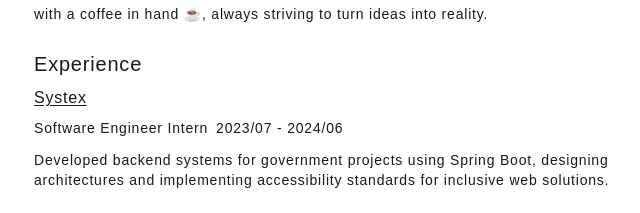
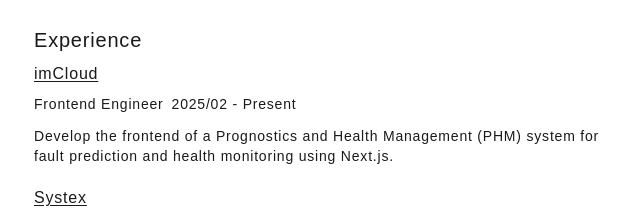
Before and after one commit to ridemountainpig/yencheng.dev, a Next.js app: page /finder in a window 1280 px wide. Shown: the part 270-483 px from the top of the page, without its empty margins (318-958 px from the left). Built offline with nearby package versions, Linux system fonts and the light colour scheme; a web font is replaced by a local one.

Commit message:
feat: add new experience entry

```diff
--- a/app/finder/page.tsx
+++ b/app/finder/page.tsx
@@ -2,6 +2,14 @@
 
 export default function Finder() {
     const experience = [
+        {
+            title: "imCloud",
+            titleLink: "https://imcloud.co/",
+            jobTitle: "Frontend Engineer",
+            date: "2025/02 - Present",
+            description:
+                "Develop the frontend of a Prognostics and Health Management (PHM) system for fault prediction and health monitoring using Next.js.",
+        },
         {
             title: "Systex",
             titleLink: "https://tw.systex.com/en/",
```
